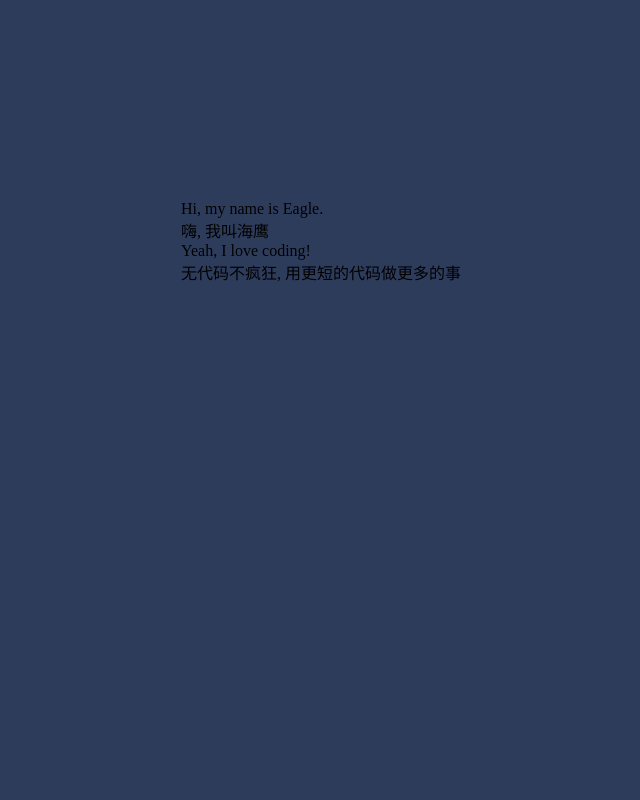
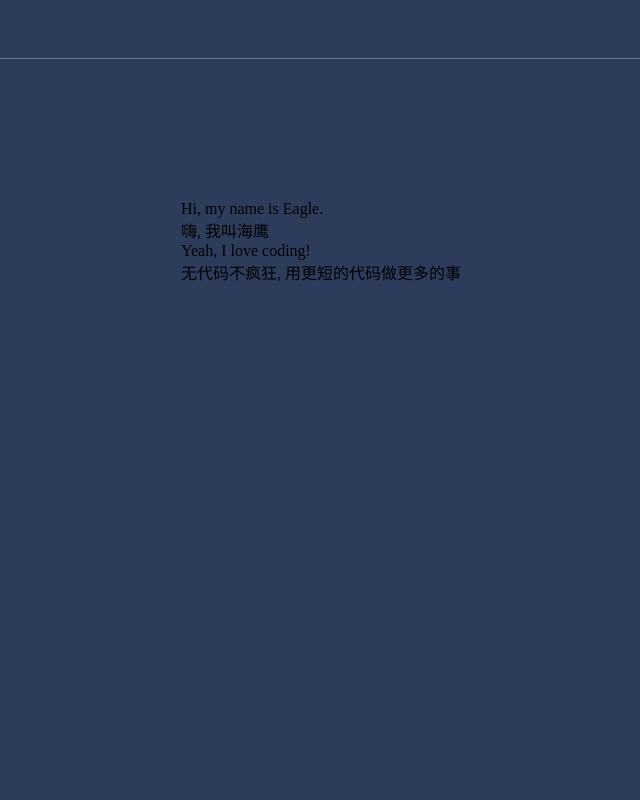
Before and after one commit to SeaEagle/Resume, a plain HTML site: page index.html in a window 1280 px wide. Shown: the top 800 px of the page, without its empty margins (19-659 px from the left). Drawn offline with Linux system fonts and the light colour scheme.

Commit message:
对网页总体进行重新设计，页面大小及重新定义头部

```diff
--- a/index.html
+++ b/index.html
@@ -11,7 +11,7 @@
       <!--样式重置-->
       <link rel="stylesheet" type="text/css" href="styles/reset.css">
       <!--PC特定样式-->
-      <link rel="stylesheet" type="text/css" href="styles/resume_pc.css">
+      <link rel="stylesheet" type="text/css" href="styles/resume_pc.css" media="all">
       <!--Pad特定样式-->
       <link rel="stylesheet" type="text/css" href="styles/resume_pad.css">
       <!--Mobile特定样式-->
@@ -27,7 +27,12 @@
 
   <body>
     <!--头部-->
-    <div class="header"></div>
+    <div class="header">
+        <!--头部导航-->
+        <nav></nav>
+        <!--头部分割线-->
+        <div class="headerSplitLine"></div>
+    </div>
 
     <!--主体-->
     <div class="container">
--- a/scripts/resume.js
+++ b/scripts/resume.js
@@ -13,11 +13,12 @@ $(document).ready(function(){
         var $this = $(this), $thisOffset = $this.offset();
 
         //根据浏览器高度设置section的高度
-        //$this.height($window.height()+200);
-        var size = 'auto'+' '+($window.height())+'px';
-        $this.css({
-            backgroundSize: size
-        });
+        //$this.height($window.height());
+
+        //var size = 'auto'+' '+($window.height())+'px';
+        //$this.css({
+        //    backgroundSize: size
+        //});
 
         //缓存data数据
         $this.data('speed', $this.attr('data-speed'));
@@ -28,11 +29,6 @@ $(document).ready(function(){
             if( ( $window.scrollTop() + $window.height() ) >= ( $thisOffset.top ) &&
                 ( $thisOffset.top + $this.height() ) >= ( $window.scrollTop()) ){
 
-                $('html, body').animate({
-                    scrollTop:$this.next().offset().top
-                }, 1000, function() {
-                });
-
             }//section在视图内
         });//window scroll
 
--- a/styles/resume_pc.css
+++ b/styles/resume_pc.css
@@ -2,9 +2,45 @@
  * resume 本应用针对电脑端(PC)的特定样式
  */
 
+html, body{
+    height: 100%;
+}
+
 /*头部*/
 .header{
+    /*定位*/
+    z-index: 10000;
+    position: fixed;
+    left: 0;
+    top: 0;
+    /*尺寸*/
+    width: 100%;
+    min-width: 1000px;
+    height: 58px;
 }
+
+/*头部导航*/
+.header nav{
+    /*定位*/
+    position: relative;
+    margin: 0 auto;
+    /*尺寸*/
+    width: 100%;
+    height: 100%;
+}
+
+/*头部分割线*/
+.header .headerSplitLine{
+    /*定位*/
+    position: relative;
+    /*尺寸*/
+    width: 100%;
+    height: 1px;
+    /*颜色*/
+    background-color: rgba(255, 255, 255, 0.3);
+}
+
+/*--------------------华丽丽的分割线--------------------*/
 
 /*主体*/
 .container{
@@ -15,9 +51,8 @@
 
 section[data-type="story"]{
     width: 100%;
-    min-height: 1000px;
+    height: 100%;
     position: relative;
-    box-shadow: 0 0 80px #000000;
 }
 
 section[data-type="story"] article{
@@ -31,6 +66,8 @@ section[data-type="story"] article{
     margin: 0 auto;
 }
 
+/*--------------------华丽丽的分割线--------------------*/
+
 /*个人简介*/
 .introduction{
     background-color: #2E3C5C;
@@ -41,19 +78,19 @@ section[data-type="story"] article{
     background-color: #3CBAE4;
 }
 
-/*兴趣爱好*/
-.interest{
-    background-color: #A6D152;
-}
-
 /*工作经历*/
 .work{
     background-color: #587FA6;
 }
 
+/*兴趣爱好*/
+.interest{
+    background-color: #3CBAE4;
+}
+
 /*远景展望*/
 .future{
-    background-color: #35AAD8;
+    background-color: #587FA6;
 }
 
 /*结束*/
@@ -61,6 +98,8 @@ section[data-type="story"] article{
     background-color: #2E3C5C;
 }
 
+/*--------------------华丽丽的分割线--------------------*/
+
 /*脚部*/
 .footer{
 }
```
Also changed, not shown: styles/reset.css (line endings or trailing spaces).
